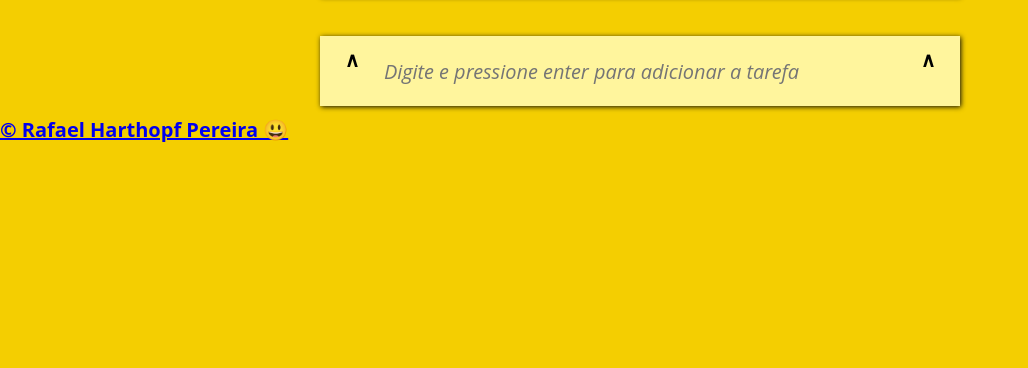
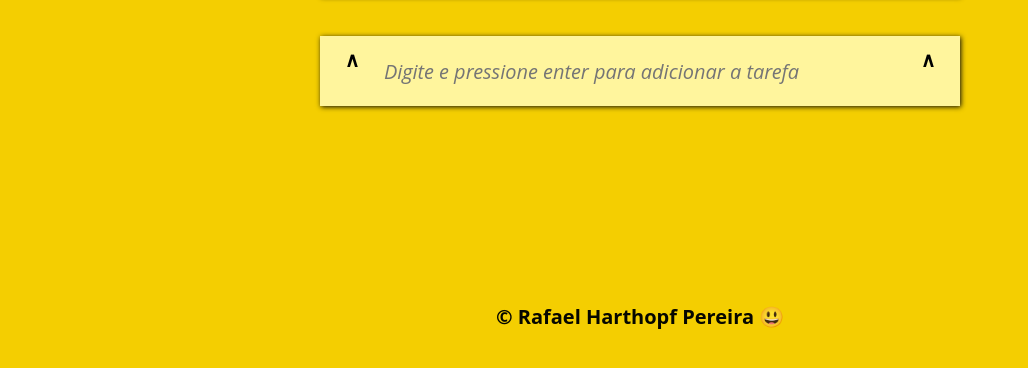
Before and after one commit to rafaelharthopf/todo-list, a plain HTML site: page index.html in a window 1280 px wide. Shown: the part 134-502 px from the top of the page, without its empty margins (0-1028 px from the left). Drawn offline with Linux system fonts and the light colour scheme.

Commit message:
Update style.css

```diff
--- a/style.css
+++ b/style.css
@@ -108,3 +108,35 @@
       font-style: italic;
       font-weight: normal;
   }
+
+.rodape{
+    width: 100%;
+    height: 50vh;
+    display: flex;
+    justify-content: center;
+    align-items: center;
+}
+
+a:link {
+    color: rgb(6, 7, 0);
+    background-color: transparent;
+    text-decoration: none;
+  }
+
+  a:visited {
+    color: rgb(204, 192, 255);
+    background-color: transparent;
+    text-decoration: none;
+  }
+
+  a:hover {
+    color: red;
+    background-color: transparent;
+    text-decoration: underline;
+  }
+
+  a:active {
+    color: yellow;
+    background-color: transparent;
+    text-decoration: underline;
+  }
```
